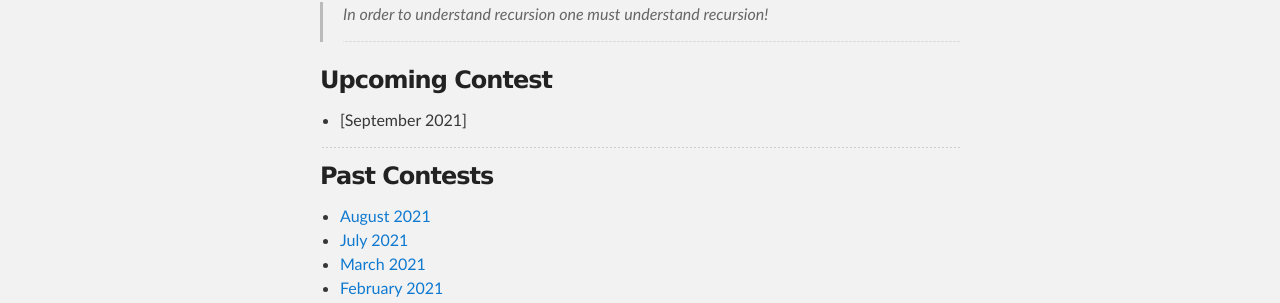
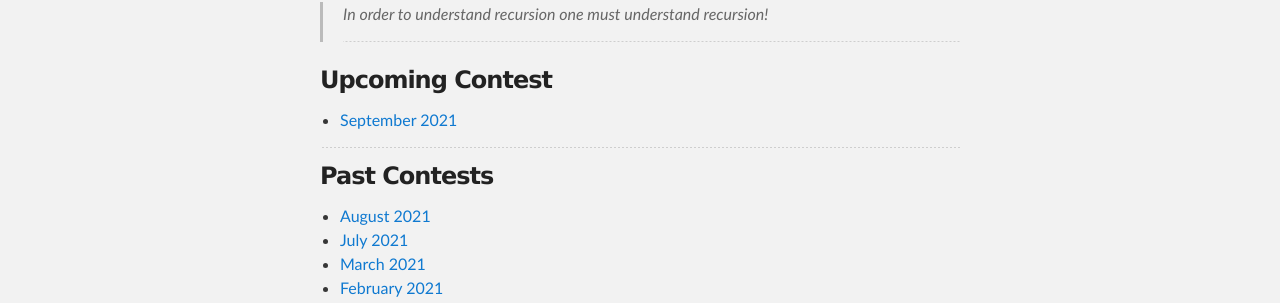
Before and after one commit to ieee-uvce-cs/ncode, a Jekyll site: the page built from index.md, in a window 1280 px wide. Shown: the part 294-597 px from the top of the page. Built offline with Jekyll 4.4.1, drawn with Linux system fonts in a browser that asks for light colours; part of the change alters nothing that is shown.

```diff
--- a/index.md
+++ b/index.md
@@ -6,7 +6,7 @@ layout: default
 * * *
 
 ### Upcoming Contest
-- [September 2021]
+- [September 2021](https://www.hackerrank.com/uvce-ncode-september-2021)
 
 * * *
 
```
